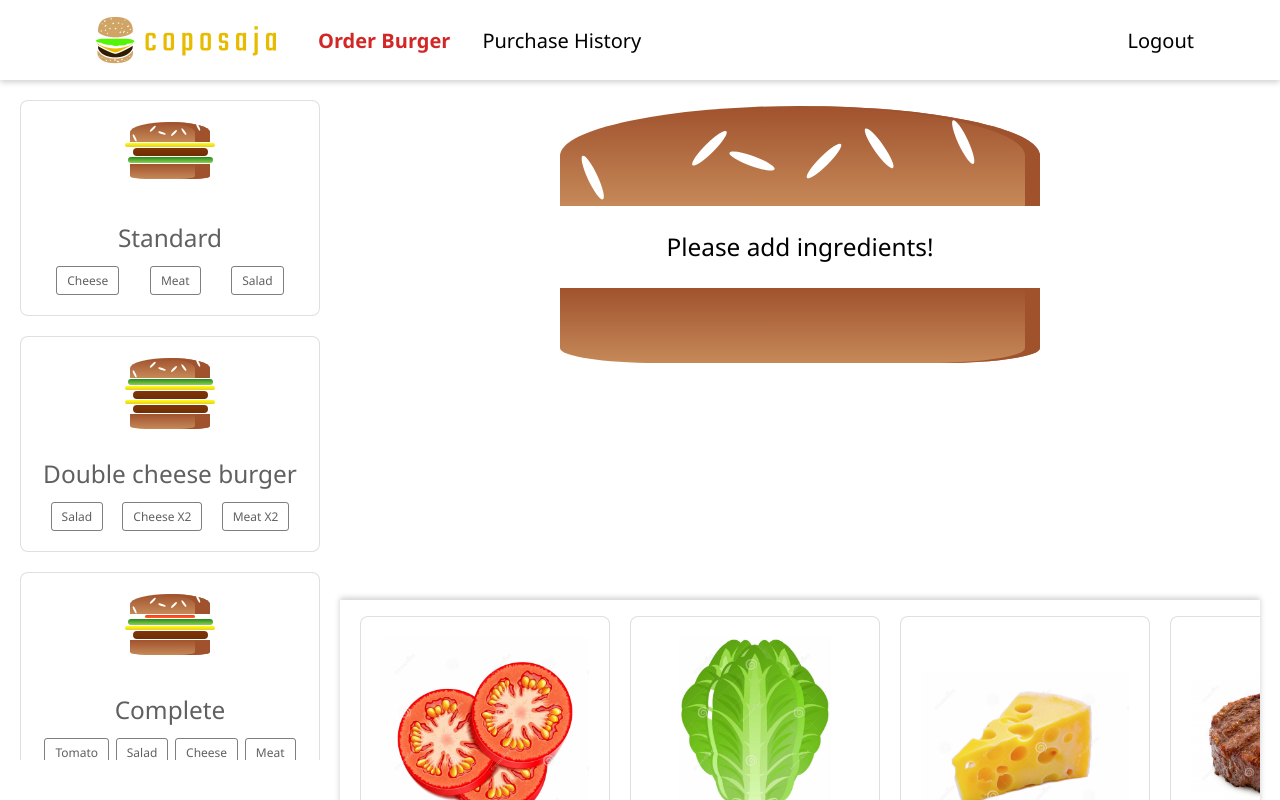
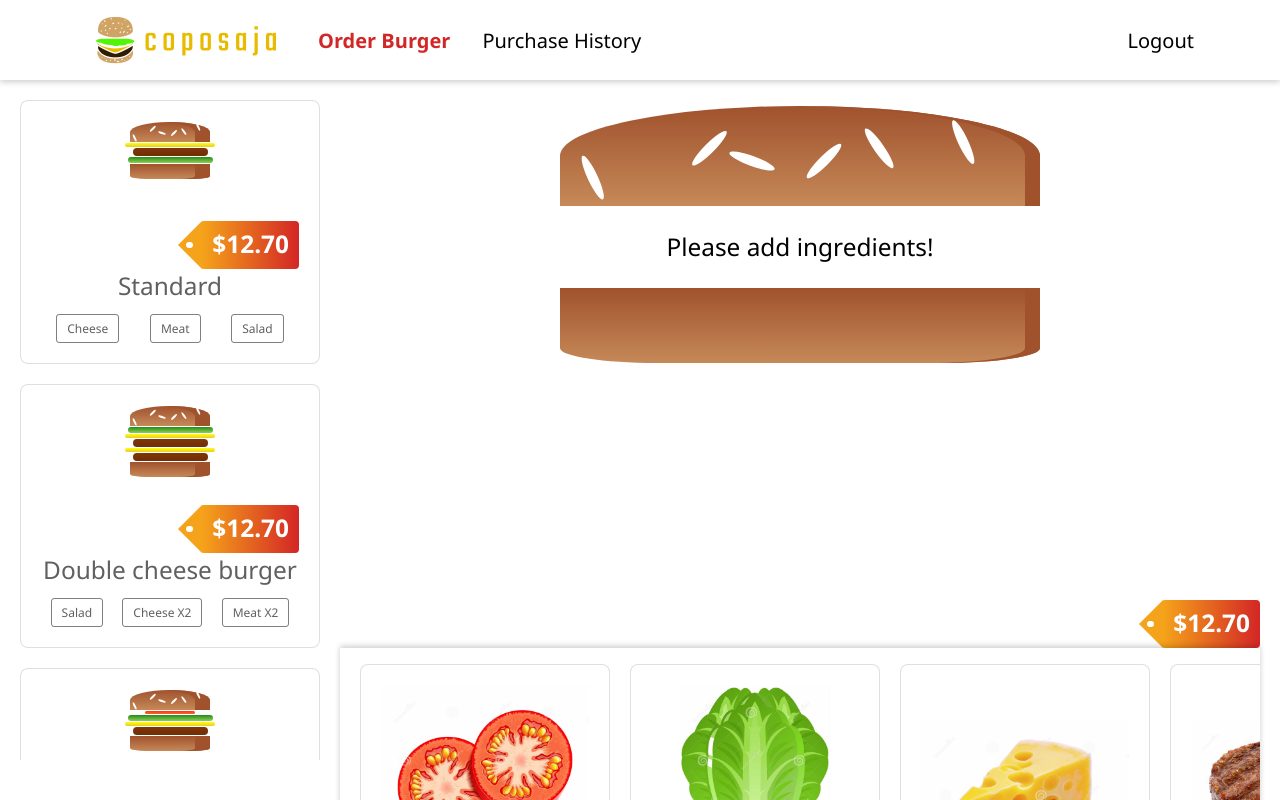
Before and after one commit to fernandochristyanto/simple-burger-shop, a React (Create React App) app: page /order-burger in a window 1280 px wide. Shown: the top 800 px of the page. Built offline with nearby package versions, Linux system fonts and the light colour scheme.

Commit message:
Add burger price

```diff
--- a/src/components/burger/Burger.module.css
+++ b/src/components/burger/Burger.module.css
@@ -1,6 +1,45 @@
 .BurgerWrapper {
   width: 100%;
   margin: auto;
+  position: relative;
+  text-align: right;
+}
+
+.PriceTag {
+  display: inline-block;
+  position: relative;
+  background: linear-gradient(90deg, #f5a31a, #d32626);;
+  height: 3rem;
+  line-height: 1.9;
+  padding: 0 10px;
+  border-radius: 3px 4px 4px 3px;
+  border-left: 1px solid #f5a31a;
+  color: #ffffff;
+  font-weight: bold;
+}
+
+.PriceTag::before {
+  content: '';
+  width: 0;
+  height: 0;
+  border-style: solid;
+  border-width: 1.5rem 1.5rem 1.5rem 0;
+  border-color: transparent #f5a31a transparent transparent;
+  display: block;
+  position: absolute;
+  left: -1.5rem;
+}
+
+.PriceTag::after {
+  content: '';
+  background: white;
+  border-radius: 50%;
+  width: 0.4rem;
+  height: 0.4rem;
+  display: block;
+  position: absolute;
+  left: -1rem;
+  top: 1.3rem;
 }
 
 .Burger {
--- a/src/components/burger/Burger.tsx
+++ b/src/components/burger/Burger.tsx
@@ -39,6 +39,7 @@ class Burger extends Component<IBurgerProps> {
           }
           <BreadBottom />
         </div>
+        <span className={classes.PriceTag}>$12.70</span>
       </div>
     )
   }
```
